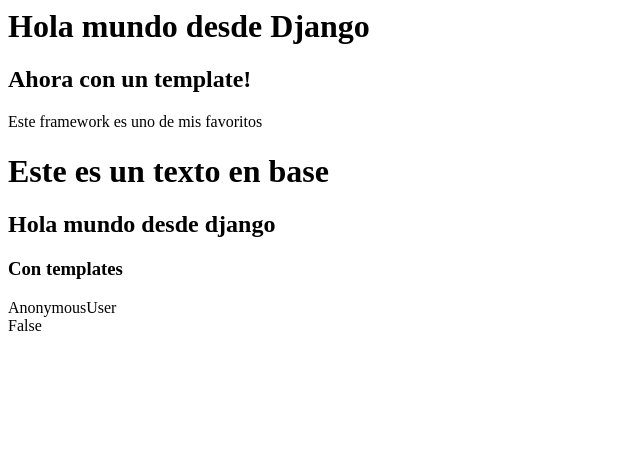
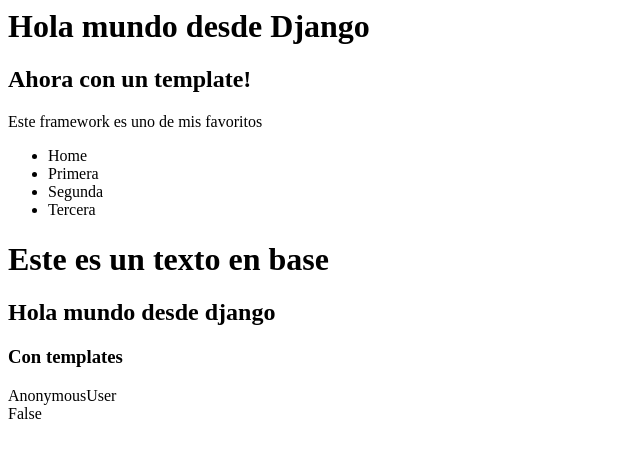
Before and after one commit to F4brici0L4yme/Django1, a Django app: page / in a window 1280 px wide. Shown: the top 458 px of the page, without its empty margins (0-640 px from the left). Run offline with Django 4.2, Linux system fonts and the light colour scheme.

Commit message:
nav.html creada e incluida en base.html - tarea completada!

```diff
--- a/src/listaContactos/inicio/templates/base.html
+++ b/src/listaContactos/inicio/templates/base.html
@@ -6,6 +6,7 @@
     </head>
 
     <body>
+        {% include 'nav.html'%}
         <h1>Este es un texto en base</h1>
         {% block content %}
             Reemplazame
--- /dev/null
+++ b/src/listaContactos/inicio/templates/nav.html
@@ -0,0 +1,8 @@
+<nav>
+    <ul>
+        <li>Home</li>
+        <li>Primera</li>
+        <li>Segunda</li>
+        <li>Tercera</li>
+    <ul>
+</nav>
```
